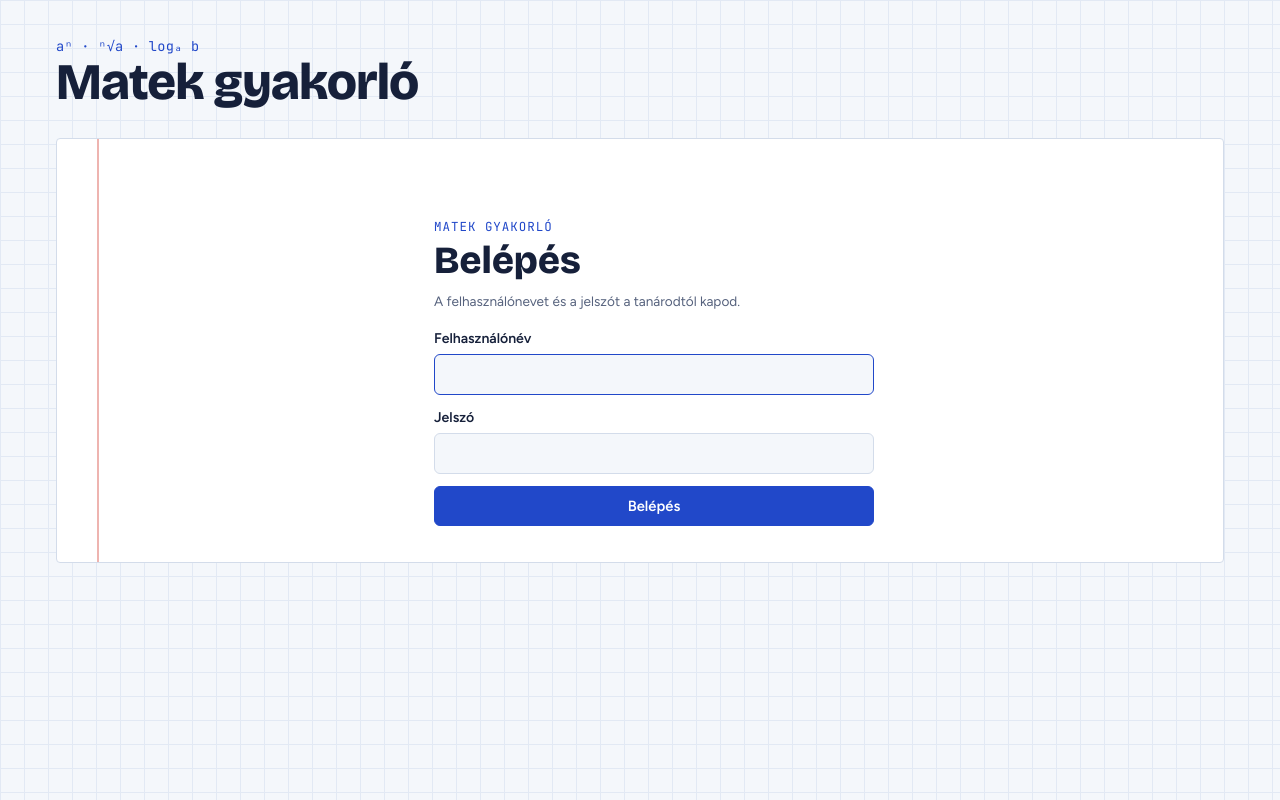
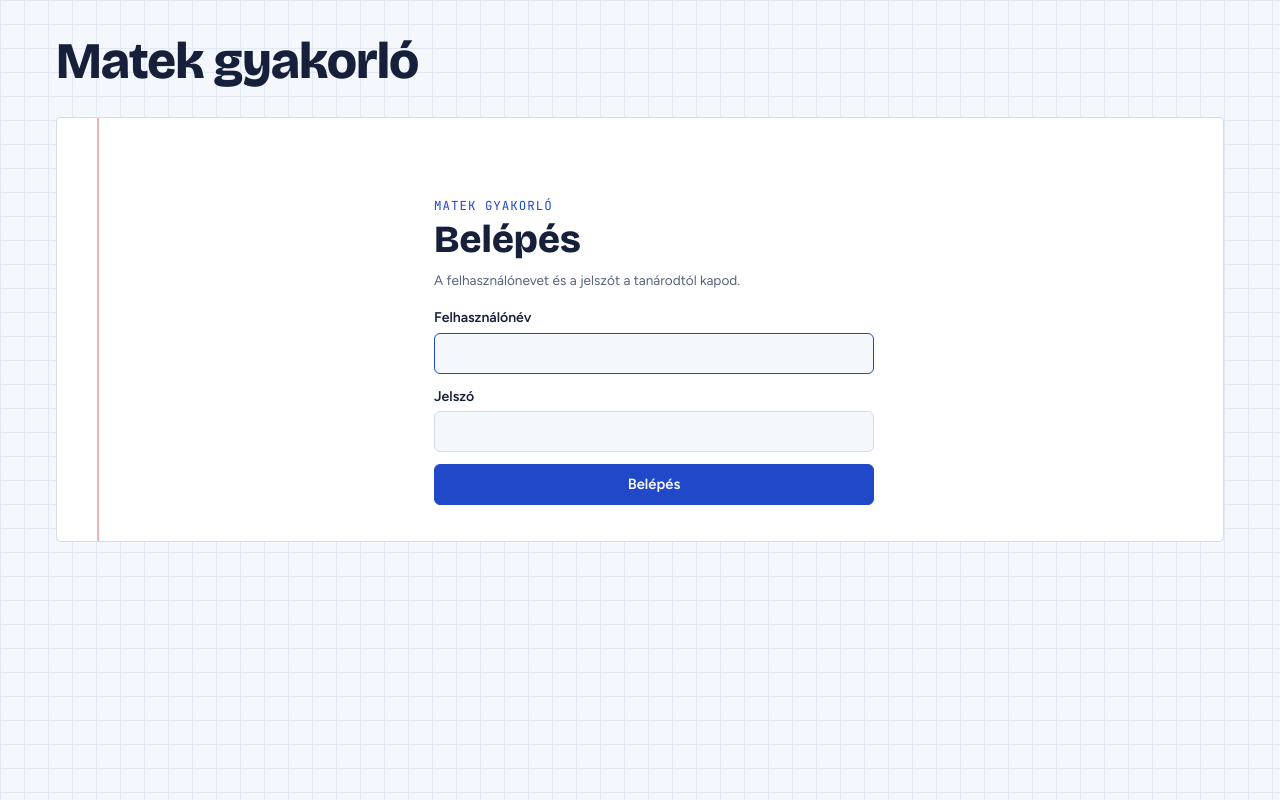
Before and after one commit to ITguyHUN/matek, a plain HTML site: page index.html in a window 1280 px wide. Drawn offline with nearby package versions, Linux system fonts and the light colour scheme.

Commit message:
Update index.html

```diff
--- a/index.html
+++ b/index.html
@@ -13,7 +13,6 @@
 <div class="wrap">
   <header class="top">
     <div class="brand">
-      <div class="strip" id="strip">aⁿ · ⁿ√a · logₐ b</div>
       <h1 id="apptitle">Matek gyakorló</h1>
       <p id="appsub"></p>
     </div>
```
